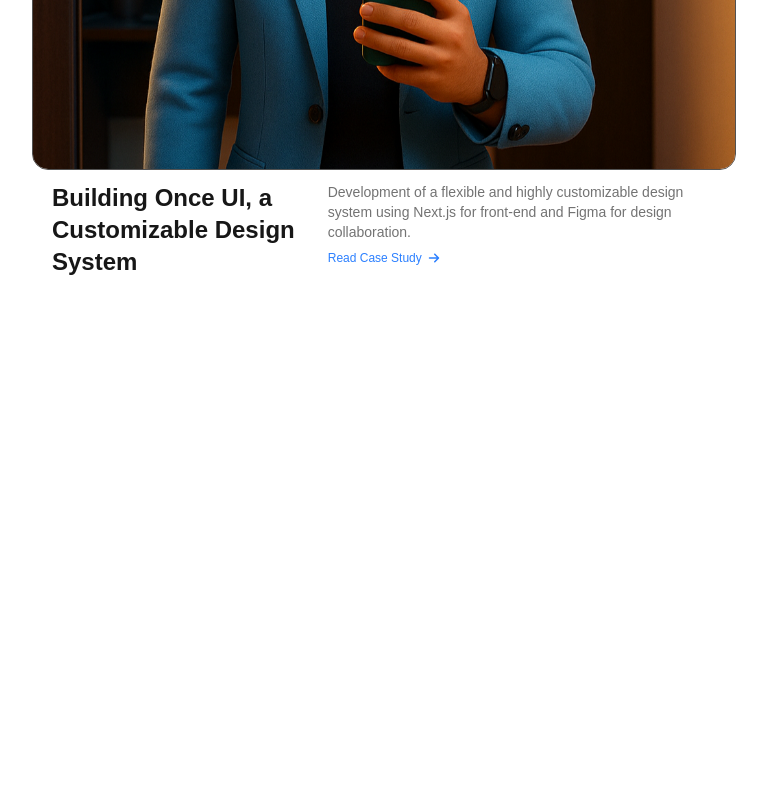
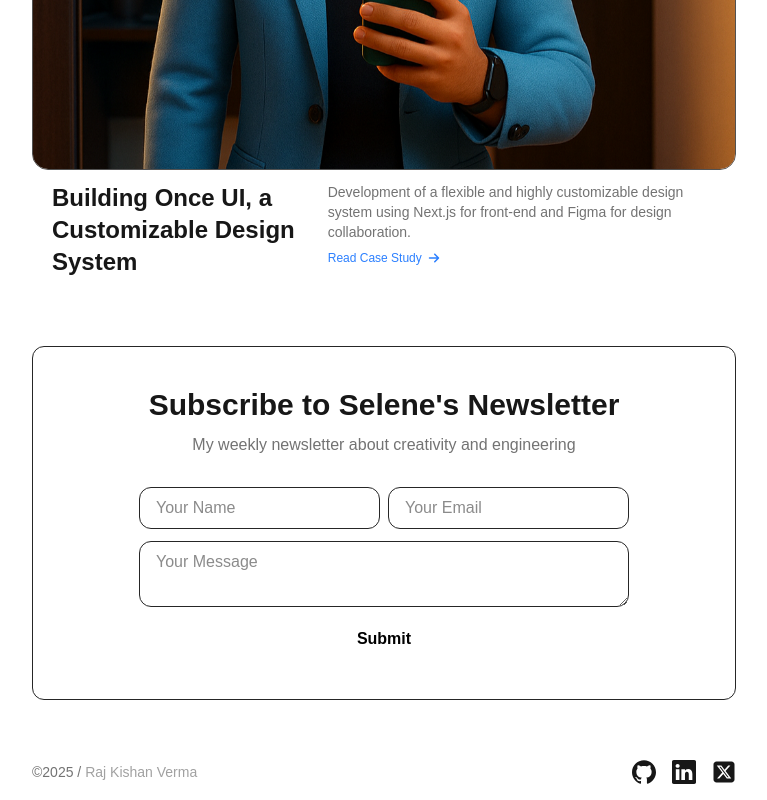
Before and after one commit to RajKishan1/portfolio, a Next.js app: page / in a window 1280 px wide. Shown: the part 2308-3108 px from the top of the page, without its empty margins (256-1023 px from the left). Before the commit the page ends 2606 px from the top, so only its background shows below. Built offline with nearby package versions, Linux system fonts and the light colour scheme.

Commit message:
feat:footer

```diff
--- a/src/app/layout.tsx
+++ b/src/app/layout.tsx
@@ -2,6 +2,7 @@ import type { Metadata } from "next";
 import { Geist, Geist_Mono } from "next/font/google";
 import "./globals.css";
 import Navbar from "@/components/Navbar/Navbar";
+import Footer from "@/components/Footer/Footer";
 const geistSans = Geist({
   variable: "--font-geist-sans",
   subsets: ["latin"],
@@ -28,7 +29,7 @@ export default function RootLayout({
         className={`${geistSans.variable} ${geistMono.variable} antialiased`}
       >
         <div className="flex flex-col gap-5">
-          <Navbar /> {children}
+          <Navbar /> {children} <Footer />
         </div>
       </body>
     </html>
--- a/src/app/page.tsx
+++ b/src/app/page.tsx
@@ -1,3 +1,4 @@
+import ContactSection from "@/components/Home/ContactSection";
 import HeroSection from "@/components/Home/HeroSection";
 import HomeProjectSection from "@/components/Home/HomeProjectSection";
 import LatestBlog from "@/components/Home/LatestBlog";
@@ -10,6 +11,7 @@ const page = () => {
       <HomeProjectSection />
       <LatestBlog />
       <HomeProjectSection />
+      <ContactSection />
     </div>
   );
 };
--- /dev/null
+++ b/src/components/Footer/Footer.tsx
@@ -0,0 +1,30 @@
+import React from "react";
+import { SiGithub } from "react-icons/si";
+import { BsLinkedin } from "react-icons/bs";
+import { FaSquareXTwitter } from "react-icons/fa6";
+
+const Footer = () => {
+  return (
+    <div className="w-full px-72 py-4 flex items-center justify-between">
+      <div className="text-sm text-neutral-500">
+        ©2025 / <span className="text-neutral-400">Raj Kishan Verma</span>
+      </div>
+      <div className="flex items-center gap-4 text-2xl">
+        <a href="https://github.com/RajKishan1" target="_blank">
+          <SiGithub />
+        </a>
+        <a
+          href="https://www.linkedin.com/in/raj-kishan-verma-21a43326a/"
+          target="_blank"
+        >
+          <BsLinkedin />
+        </a>
+        <a href="https://x.com/imrajkishan" target="_blank">
+          <FaSquareXTwitter />
+        </a>
+      </div>
+    </div>
+  );
+};
+
+export default Footer;
--- /dev/null
+++ b/src/components/Home/ContactSection.tsx
@@ -0,0 +1,36 @@
+import React from "react";
+
+const ContactSection = () => {
+  return (
+    <div className="py-10 px-20 rounded-xl border border-neutral-800 flex flex-col items-center justify-center gap-2.5 my-6">
+      <h1 className="text-3xl font-bold ">Subscribe to Selene's Newsletter</h1>
+      <p className="text-neutral-500">My weekly newsletter about creativity and engineering</p>
+      <form action="" className="flex flex-col gap-3 mt-5">
+        <span className="w-full flex gap-2 ">
+          <input
+            type="text"
+            className="flex-1 border border-neutral-800 px-4 py-2 rounded-xl"
+            placeholder="Your Name"
+          />
+          <input
+            type="text"
+            className="flex-1 border border-neutral-800 px-4 py-2 rounded-xl"
+            placeholder="Your Email"
+          />
+        </span>
+        <textarea
+          name=""
+          id=""
+          placeholder="Your Message"
+          className=" border border-neutral-800 px-4 py-2 rounded-xl overflow-hidden"
+        ></textarea>
+        <input
+          type="submit"
+          className="bg-white font-bold text-black  px-4 py-2 rounded-xl"
+        />
+      </form>
+    </div>
+  );
+};
+
+export default ContactSection;
```
